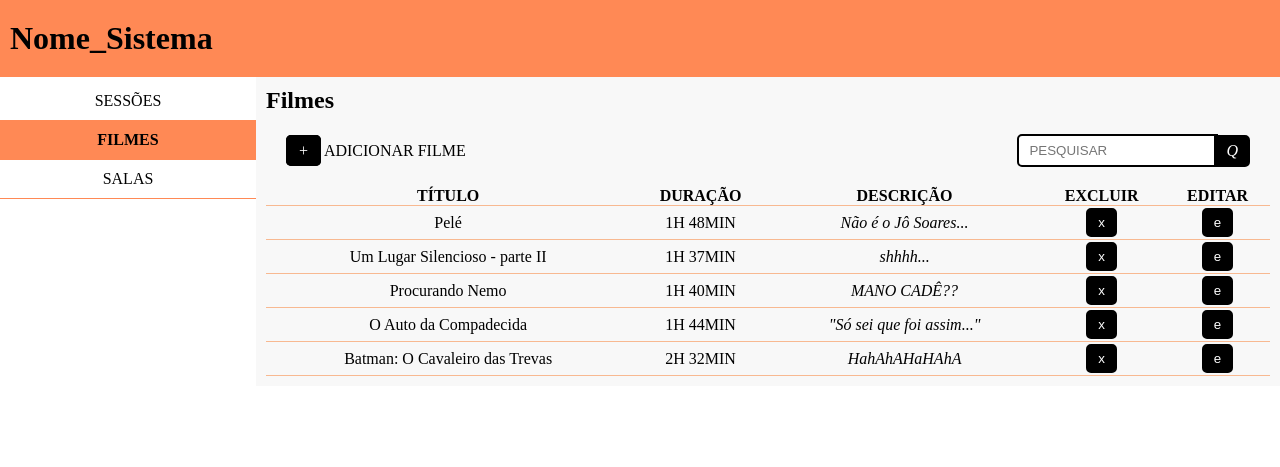
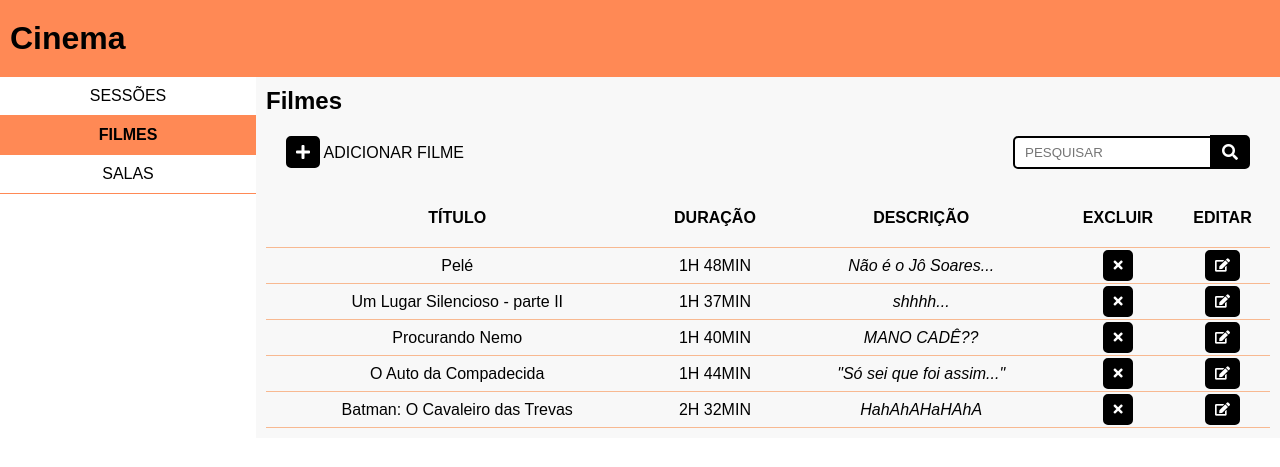
Before and after one commit to Victormaldines/Projeto4Semestre, a PHP site: page /filmes.html in a window 1280 px wide. Shown: the top 467 px of the page. Run offline with PHP 8.4, Linux system fonts and the light colour scheme.

Commit message:
Aperfeiçoamento de layout e implementação provisória das telas Sessões e Salas

```diff
--- a/assets/css/style.css
+++ b/assets/css/style.css
@@ -5,8 +5,13 @@
 }
 
 header {
-	background: #ff8955;
+	background: rgba(255, 137, 85, 1);
 	padding: 20px 10px;
+}
+
+body {
+	font-family: "Fira code", arial, serif;
+	font-weight: 500;
 }
 
 header h1 {
@@ -19,19 +24,28 @@ header h1 {
 }
 
 aside nav {
-	padding: 5px 0;
 	text-align: center;
 }
 
 aside nav div {
     padding: 10px;
-	border-bottom: 1px solid #ff8955;
+	border-bottom: 1px solid rgba(255, 137, 85, 1);
 	text-transform: uppercase;
+	transition: all .1s ease-in-out;
+}
+
+aside nav div:hover {
+	cursor: pointer;
+	background: rgba(248, 185, 145, 1);
+}
+
+aside nav div:active {
+	background: rgba(221, 119, 51, 1);
 }
 
 .active {
     font-weight: bold;
-	background: #ff8955;
+	background: rgba(255, 137, 85, 1);
 }
 
 main {
@@ -49,10 +63,10 @@ main {
 
 .acoes i,
 button {
-	color: rgba(255,255,255,1);
-	background: rgba(0,0,0,1);
-	padding: 5px 10px;
-	border: 2px solid rgba(0,0,0,1);
+	color: rgba(255, 255, 255, 1);
+	background: rgba(0, 0, 0, 1);
+	padding: 6px 8px;
+	border: 2px solid rgba(0, 0, 0, 1);
 	border-radius: 5px;
 	transition: all 0.1s ease-in-out;
 }
@@ -62,20 +76,30 @@ button {
 	align-items: center;
 }
 
-i.pesquisa {
+i.fa-search {
 	margin-left: -4px;
-	padding: 5px 10px;
+	padding: 7px 10px;
 	border-radius: 0 5px 5px 0;
+}
+
+i:hover,
+button:hover {
+	cursor: pointer;
+	background:  rgba(255, 137, 85, 1);
+	border-color: rgba(255, 137, 85, 1);
 }
 
 i:active,
 button:active {
-	color: rgba(0,0,0,1);
-	background: rgba(200,200,200,1);
+	color: rgba(255, 137, 85, 1);
+	border-color: rgba(255, 137, 85, 1);
+	background: rgba(248,248,248,1);
 }
 
+
+
 .acoes input {
-	border: 2px solid black;
+	border: 2.4px solid black;
 	border-radius: 5px 0 0 5px;
 	padding: 7px 10px;
 }
@@ -84,14 +108,20 @@ table {
 	width: 100%;
 	text-align: center;
 	border-collapse: collapse;
+	cursor: default;
 }
 
 table tr:nth-child(n+1) {
-	border-bottom: 1px solid #f8b991;
+	border-bottom: 1px solid rgba(248, 185, 145, 1);
+}
+
+tbody tr:hover {
+	background: rgba(248, 185, 145, .2);
 }
 
 table th {
 	text-transform: uppercase;
+	padding: 20px 0;
 }
 
 table td {
--- /dev/null
+++ b/assets/js/script.js
@@ -0,0 +1,21 @@
+function executa() {
+
+	document.addEventListener('click', e => {
+		const el = e.target;
+
+		if (el.classList.contains('nav-sessoes')) {
+			location.href = './sessoes.html';
+		}
+
+		if (el.classList.contains('nav-filmes')) {
+			location.href = './filmes.html';
+		}
+
+		if (el.classList.contains('nav-salas')) {
+			location.href = './salas.html';
+		}
+	});
+
+}
+
+executa();
--- a/filmes.html
+++ b/filmes.html
@@ -2,36 +2,37 @@
 <html lang="en">
 <head>
 	<meta charset="UTF-8">
-	<title>Page title</title>
+	<title>Filmes</title>
 	<meta name="viewport" content="width=device-width, initial-scale=1.0">
 	<link rel="stylesheet" type="text/css" href="./assets/css/style.css">
+	<link rel="stylesheet" href="https://use.fontawesome.com/releases/v5.15.4/css/all.css" integrity="sha384-DyZ88mC6Up2uqS4h/KRgHuoeGwBcD4Ng9SiP4dIRy0EXTlnuz47vAwmeGwVChigm" crossorigin="anonymous">
 </head>
 <body>
 	<div class="container">
 		<header>
 			<h1>
-			Nome_Sistema
+				Cinema
 			</h1>
 		</header>
 
 			<div class="conteudo">
 			<aside>
 				<nav>
-					<div>Sessões</div>
-					<div class="active">Filmes</div>
-					<div>Salas</div>
+					<div class="nav-sessoes">Sessões</div>
+					<div class="nav-filmes active">Filmes</div>
+					<div class="nav-salas">Salas</div>
 				<nav>
 			</aside>
 				<main>
 					<h2>Filmes</h2>
 					<div class="acoes">
 						<div class="adicionar-filme">
-							<i>+</i>
+							<i class="fas fa-plus"></i>
 							<span >ADICIONAR FILME</span>
 						</div>
 						<div class="box-pesquisar">
 							<input type="text" placeholder="PESQUISAR">
-							<i class="pesquisa">Q</i>
+							<i class="fas fa-search"></i>
 						</div>
 					</div>
 					<div>
@@ -50,36 +51,36 @@
 									<td>Pelé</td>
 									<td>1H 48MIN</td>
 									<td><em>Não é o Jô Soares...</em></td>
-									<td><button>x</button></td>
-									<td><button>e</button></td>
+									<td><button><i class="fas fa-times"></i></button></td>
+									<td><button><i class="fas fa-edit"></i></button></td>
 								</tr>
 								<tr>
 									<td>Um Lugar Silencioso - parte II</td>
 									<td>1H 37MIN</td>
 									<td><em>shhhh...</em></td>
-									<td><button>x</button></td>
-									<td><button>e</button></td>
+									<td><button><i class="fas fa-times"></i></button></td>
+									<td><button><i class="fas fa-edit"></i></button></td>
 								</tr>
 								<tr>
 									<td>Procurando Nemo</td>
 									<td>1H 40MIN</td>
 									<td><em>MANO CADÊ??</em></td>
-									<td><button>x</button></td>
-									<td><button>e</button></td>
+									<td><button><i class="fas fa-times"></i></button></td>
+									<td><button><i class="fas fa-edit"></i></button></td>
 								</tr>
 								<tr>
 									<td>O Auto da Compadecida</td>
 									<td>1H 44MIN</td>
 									<td><em>"Só sei que foi assim..."</em></td>
-									<td><button>x</button></td>
-									<td><button>e</button></td>
+									<td><button><i class="fas fa-times"></i></button></td>
+									<td><button><i class="fas fa-edit"></i></button></td>
 								</tr>
 								<tr>
 									<td>Batman: O Cavaleiro das Trevas</td>
 									<td>2H 32MIN</td>
 									<td><em>HahAhAHaHAhA</em></td>
-									<td><button>x</button></td>
-									<td><button>e</button></td>
+									<td><button><i class="fas fa-times"></i></button></td>
+									<td><button><i class="fas fa-edit"></i></button></td>
 								</tr>
 							</tbody>
 						</table>
@@ -87,5 +88,7 @@
 				</main>
 			</div>
 	</div>
+
+	<script src="assets/js/script.js"></script>
 </body>
 </html>
```
Also changed, not shown: adicionarFilmes.html (added, +16 -0 lines), editarFilmes.html (added, +16 -0 lines), salas.html (added, +67 -0 lines), sessoes.html (+84 -4 lines).
